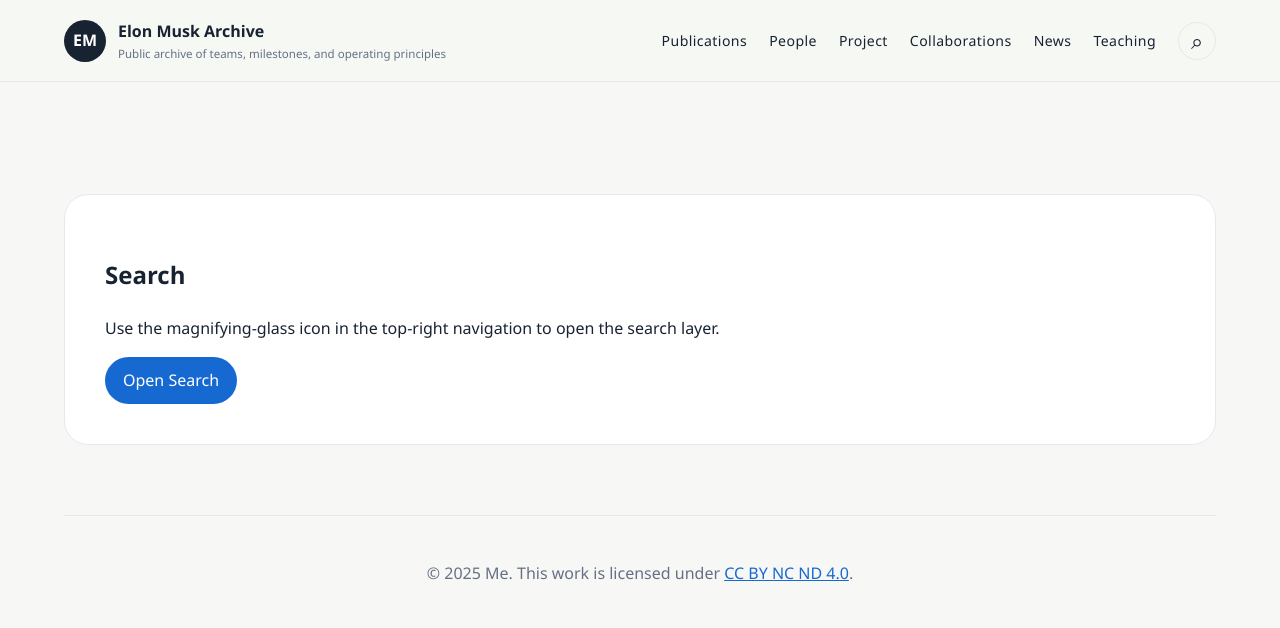
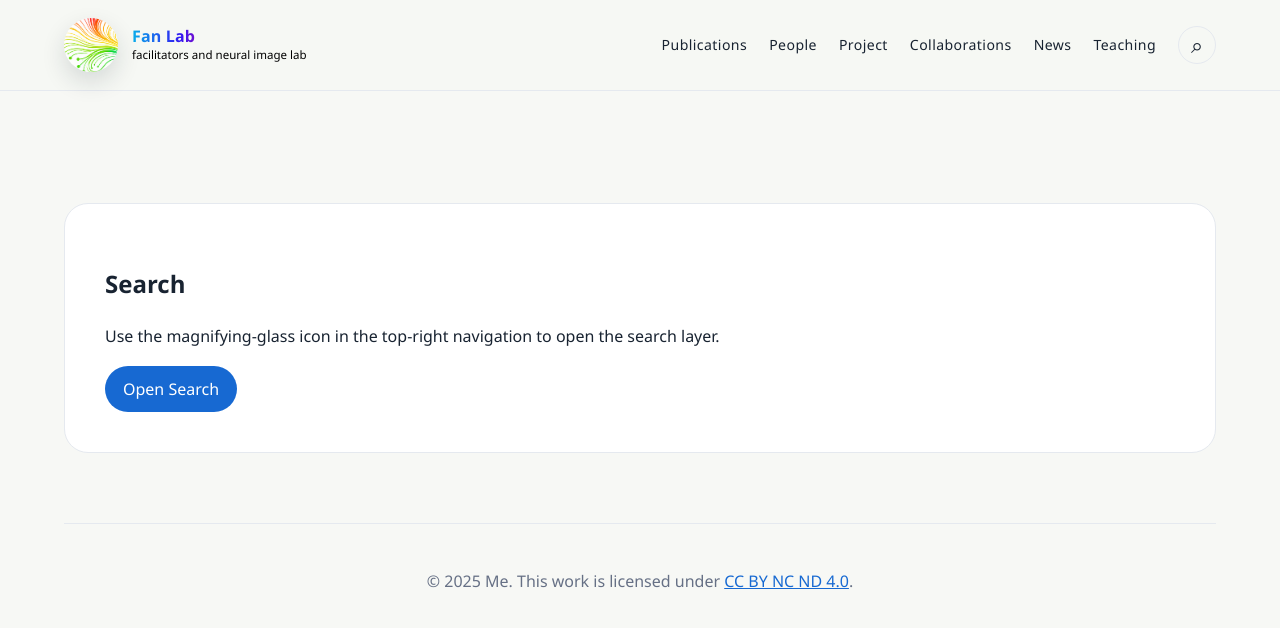
Before and after one commit to zms7777777/elon-musk-archive, a Jekyll site: the page built from search.md, in a window 1280 px wide. Shown: the top 628 px of the page. Built offline with Jekyll 4.4.1, drawn with Linux system fonts in a browser that asks for light colours.

Commit message:
Add Fan Lab branding

```diff
--- a/_config.yml
+++ b/_config.yml
@@ -1,5 +1,5 @@
-title: Elon Musk Archive
-subtitle: Public archive of teams, milestones, and operating principles
+title: Fan Lab
+subtitle: facilitators and neural image lab
 description: "A GitHub Pages Jekyll archive inspired by academic people and year-archive layouts."
 url: "https://zms7777777.github.io"
 baseurl: "/elon-musk-archive"
--- a/_includes/header.html
+++ b/_includes/header.html
@@ -1,7 +1,9 @@
 <header class="site-header">
   <a class="brand" href="{{ '/' | relative_url }}">
-    <span class="brand-mark">EM</span>
-    <span>
+    <span class="brand-logo" aria-hidden="true">
+      <img class="brand-logo-img" src="{{ '/assets/img/fan-lab-logo-edited.png' | relative_url }}" alt="">
+    </span>
+    <span class="brand-copy">
       <strong>{{ site.title }}</strong>
       <small>{{ site.subtitle }}</small>
     </span>
--- a/assets/css/main.css
+++ b/assets/css/main.css
@@ -47,26 +47,53 @@ img {
   align-items: center;
   color: var(--ink);
   display: inline-flex;
-  gap: 12px;
+  gap: 14px;
+  min-width: 0;
   text-decoration: none;
 }
 
-.brand-mark {
-  align-items: center;
-  background: var(--ink);
+.brand-logo {
   border-radius: 50%;
-  color: #fff;
-  display: inline-flex;
-  font-weight: 700;
-  height: 42px;
-  justify-content: center;
-  width: 42px;
+  box-shadow: 0 10px 24px rgba(24, 35, 49, 0.14);
+  display: block;
+  flex: 0 0 auto;
+  height: 54px;
+  overflow: hidden;
+  width: 54px;
+}
+
+.brand-logo-img {
+  height: 100%;
+  object-fit: cover;
+  object-position: 8% 50%;
+  transform: scale(3.2);
+  transform-origin: 12% 50%;
+  width: 100%;
+}
+
+.brand-copy {
+  display: block;
+  min-width: 0;
+}
+
+.brand strong {
+  background: linear-gradient(90deg, #08aeea 0%, #3317f2 28%, #f0068f 52%, #ff7a00 74%, #61c900 100%);
+  -webkit-background-clip: text;
+  background-clip: text;
+  color: transparent;
+  display: block;
+  font-size: 1rem;
+  font-weight: 900;
+  letter-spacing: 0.01em;
+  line-height: 1.05;
 }
 
 .brand small {
-  color: var(--muted);
+  color: #000;
   display: block;
   font-size: 0.72rem;
+  line-height: 1.2;
+  margin-top: 3px;
 }
 
 .site-nav {
@@ -935,6 +962,19 @@ blockquote {
     display: flex;
   }
 
+  .brand-logo {
+    height: 46px;
+    width: 46px;
+  }
+
+  .brand strong {
+    font-size: 0.95rem;
+  }
+
+  .brand small {
+    font-size: 0.66rem;
+  }
+
   .home-intro,
   .intro-columns,
   .topic-grid,
```
Also changed, not shown: index.md (+2 -2 lines), assets/img/fan-lab-logo-edited.png (added), 1 other file.
